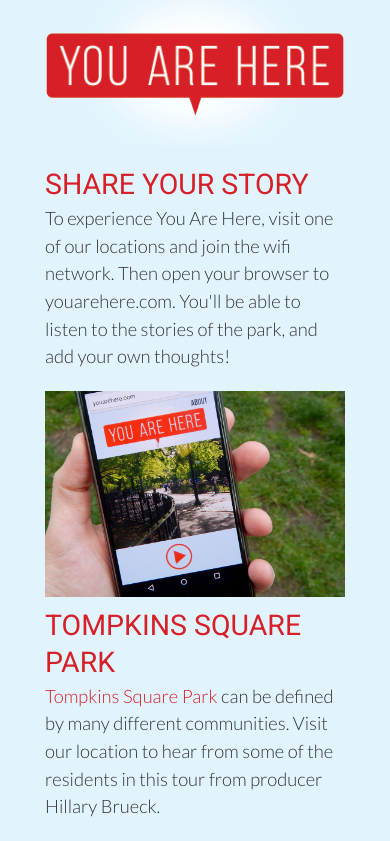
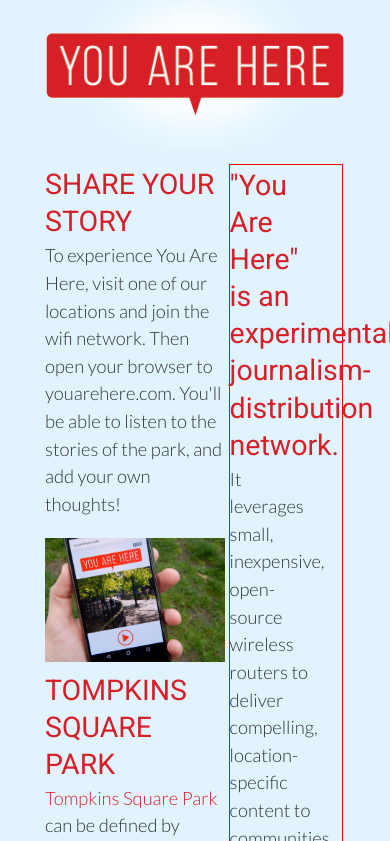
Before and after one commit to TowCenter/YouAreHere, a Jekyll site: the page built from index.html, in a window 390 px wide. Shown: the top 841 px of the page. Built offline with Jekyll 4.4.1, drawn with Linux system fonts in a browser that asks for light colours; nearby versions of some CDN libraries; some web fonts are replaced; library files that are not in the unit come from our copies; comment, search, counter and statistics services are not loaded; grey boxes are pictures that could not be loaded.

Commit message:
Update style.css

```diff
--- a/assets/themes/bootstrap-3/css/style.css
+++ b/assets/themes/bootstrap-3/css/style.css
@@ -408,20 +408,21 @@
 ================================================== */
 
 /* Smaller than standard 960 (devices and browsers) (max-width: 959px) */
-/*@media only screen and (max-width: 1200px) {
+@media only screen and (max-width: 1100px) {
  .sidebar {
-    min-width: 200px;
+    max-width: none;
+    width:38%;
     padding: 0 30px 0 0;
     border:1px solid red;
   }
   .content{
      max-width: none;
-     min-width:400px;
+     width:60%;
   }
   .row{
      max-width:none;
   }
-}*/
+}
 
 /* Tablet Portrait size to standard 960 (devices and browsers) */
 @media only screen and (min-width: 768px) and (max-width: 959px) {
```
